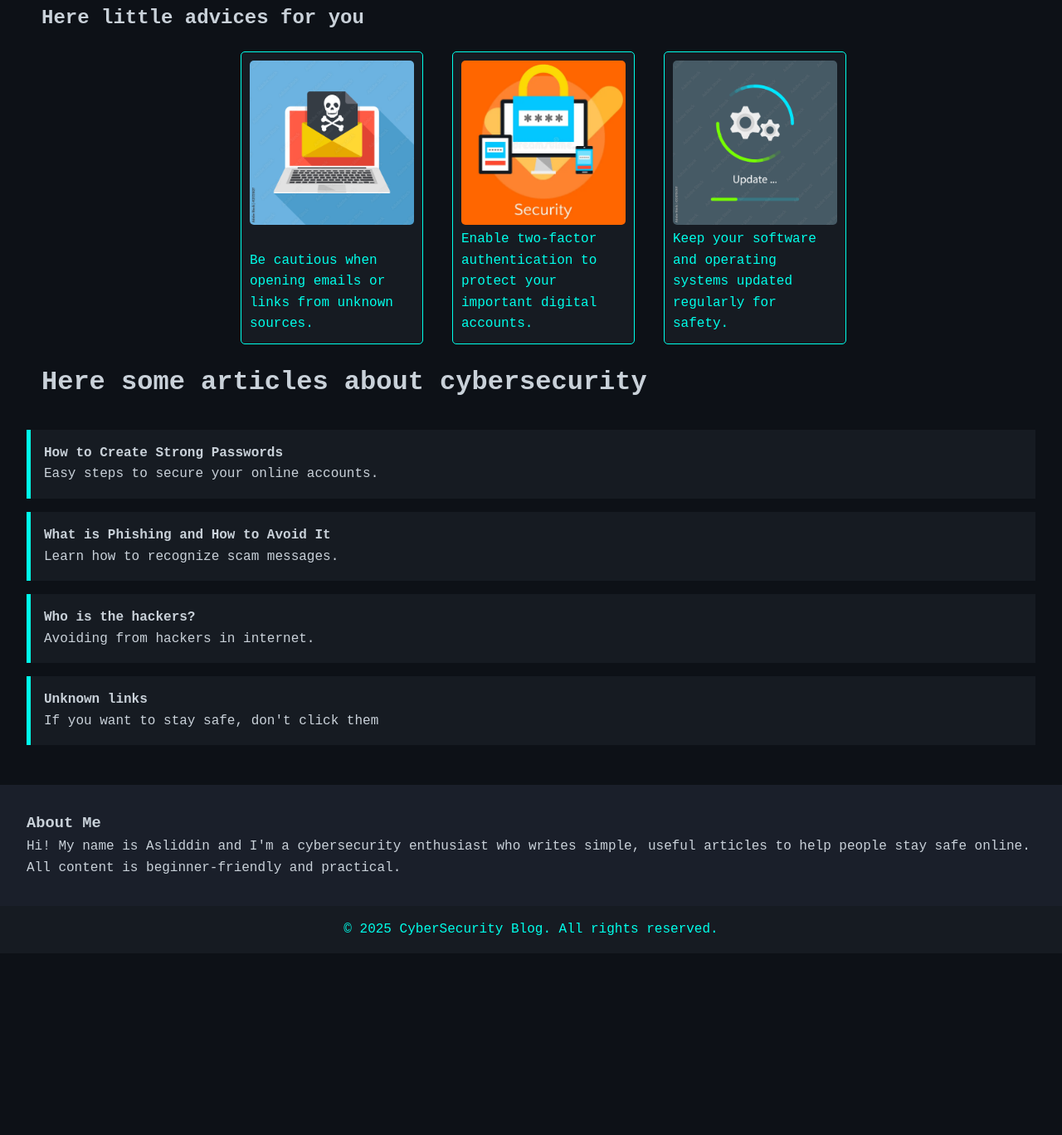
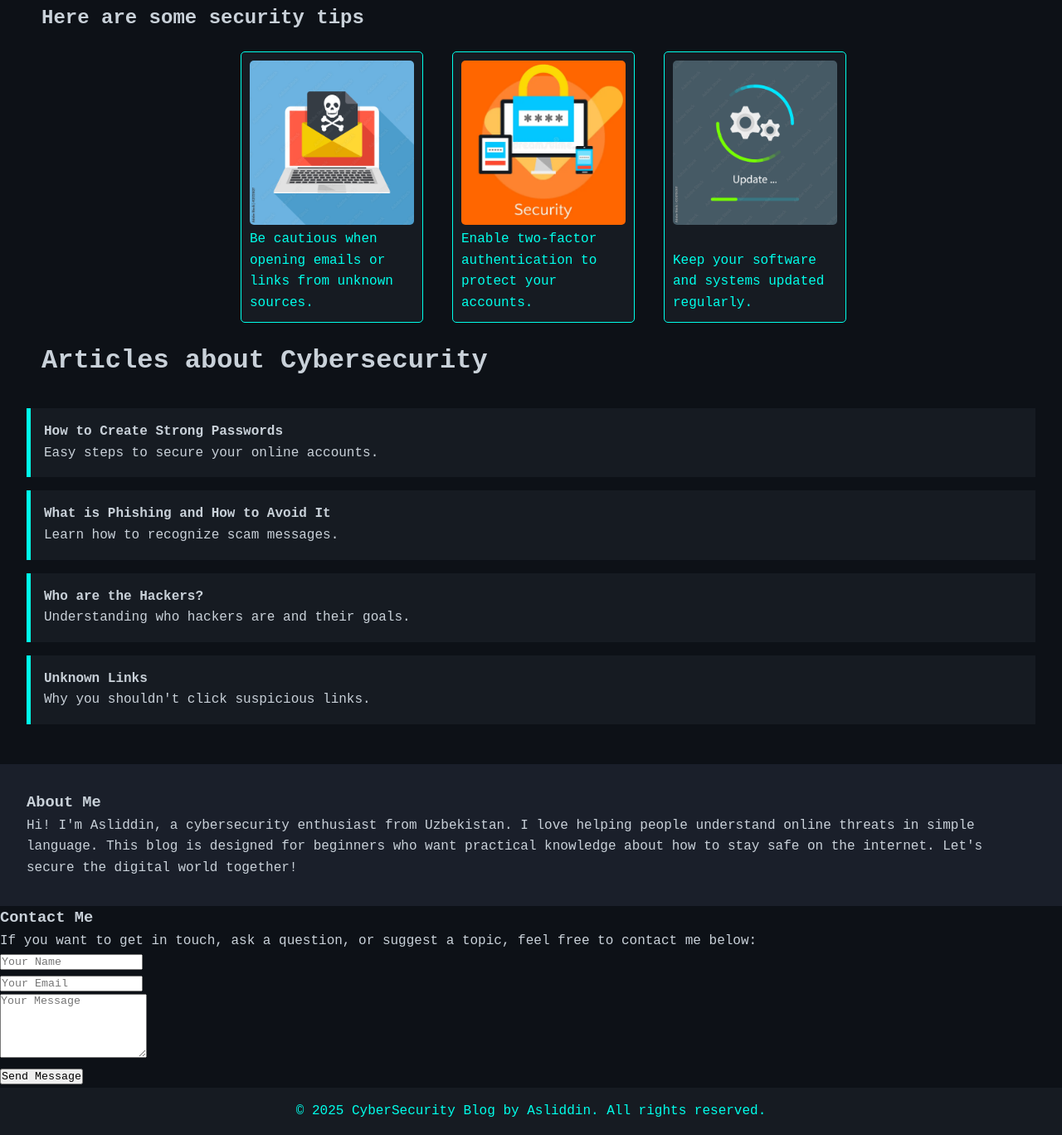
Before and after one commit to Asliddin728/cyberblog, a plain HTML site: page index.html in a window 1280 px wide. Shown: the part 506-1874 px from the top of the page at 83% size. Before the commit the page ends 1655 px from the top, so only its background shows below. Drawn offline with Linux system fonts and the light colour scheme.

Commit message:
Update index.html

```diff
--- a/index.html
+++ b/index.html
@@ -1,12 +1,13 @@
-<!DOCTYPE html>
+
+ <!DOCTYPE html>
 <html lang="en">
 
 <head>
   <meta charset="UTF-8" />
   <meta name="viewport" content="width=device-width, initial-scale=1.0" />
-  <meta name="description" content="Kiberxavfsizlik va dasturlash haqida foydali blog">
-  <meta name="keywords" content="kiberxavfsizlik, dasturlash, blog, xavfsizlik">
-  <title>Cybersecurity</title>
+  <meta name="description" content="Cybersecurity blog by Asliddin - Stay safe online with tips and guides." />
+  <meta name="keywords" content="cybersecurity, blog, programming, safety, hacking, phishing, strong password">
+  <title>CyberSecurity Blog - Asliddin</title>
   <link rel="shortcut icon" href="cyber-security (1).png" type="image/x-icon">
   <link rel="stylesheet" href="style.css">
 </head>
@@ -19,7 +20,8 @@
         <a href="#home">Home</a>
         <a href="#about">About</a>
         <a href="#blog">Blog</a>
-        <a href="#start">Advice</a>
+        <a href="#advice">Advice</a>
+        <a href="#contact">Contact</a>
       </nav>
     </header>
 
@@ -30,22 +32,22 @@
     </section>
 
     <section id="intro">
-      <h1 id="advice">Here little advices for you</h1>
+      <h1 id="advice">Here are some security tips</h1>
       <div id="cards">
-        <div class="card"><img src="email.jpg" alt="none">
+        <div class="card"><img src="email.jpg" alt="Email Safety">
           <p>Be cautious when opening emails or links from unknown sources.</p>
         </div>
-        <div class="card"><img src="pasword.JPEG" alt="none">
-          <p>Enable two-factor authentication to protect your important digital accounts.</p>
+        <div class="card"><img src="pasword.JPEG" alt="Password">
+          <p>Enable two-factor authentication to protect your accounts.</p>
         </div>
-        <div class="card"><img src="upgrade.jpg" alt="none">
-          <p id="blog">Keep your software and operating systems updated regularly for safety.</p>
+        <div class="card"><img src="upgrade.jpg" alt="Update Software">
+          <p>Keep your software and systems updated regularly.</p>
         </div>
       </div>
     </section>
 
     <div id="blog">
-      <h1 id="article">Here some articles about cybersecurity</h1>
+      <h1 id="article">Articles about Cybersecurity</h1>
       <section id="blogs" class="blog-list">
         <div class="blog-card" onclick="openPost(0)">
           <h4>How to Create Strong Passwords</h4>
@@ -56,29 +58,39 @@
           <p>Learn how to recognize scam messages.</p>
         </div>
         <div class="blog-card" onclick="openPost(2)">
-          <h4>Who is the hackers?</h4>
-          <p>Avoiding from hackers in internet.</p>
+          <h4>Who are the Hackers?</h4>
+          <p>Understanding who hackers are and their goals.</p>
         </div>
         <div class="blog-card" onclick="openPost(3)">
-          <h4>Unknown links</h4>
-          <p>If you want to stay safe, don't click them</p>
+          <h4>Unknown Links</h4>
+          <p>Why you shouldn't click suspicious links.</p>
         </div>
       </section>
     </div>
 
     <section id="about" class="about">
       <h3>About Me</h3>
-      <p>Hi! My name is Asliddin and I'm a cybersecurity enthusiast who writes simple, useful articles to help people
-        stay safe online. All content is beginner-friendly and practical.</p>
+      <p>Hi! I'm Asliddin, a cybersecurity enthusiast from Uzbekistan. I love helping people understand online threats in simple language. This blog is designed for beginners who want practical knowledge about how to stay safe on the internet. Let's secure the digital world together!</p>
     </section>
+
+    <section id="contact" class="contact">
+      <h3>Contact Me</h3>
+      <p>If you want to get in touch, ask a question, or suggest a topic, feel free to contact me below:</p>
+      <form>
+        <input type="text" placeholder="Your Name" required><br>
+        <input type="email" placeholder="Your Email" required><br>
+        <textarea placeholder="Your Message" rows="5" required></textarea><br>
+        <button type="submit">Send Message</button>
+      </form>
+    </section>
+
   </div>
 
   <footer>
-    <p>© 2025 CyberSecurity Blog. All rights reserved.</p>
+    <p>© 2025 CyberSecurity Blog by Asliddin. All rights reserved.</p>
   </footer>
 
-  <script src="script.js">
-  </script>
+  <script src="script.js"></script>
 </body>
 
 </html>
```
